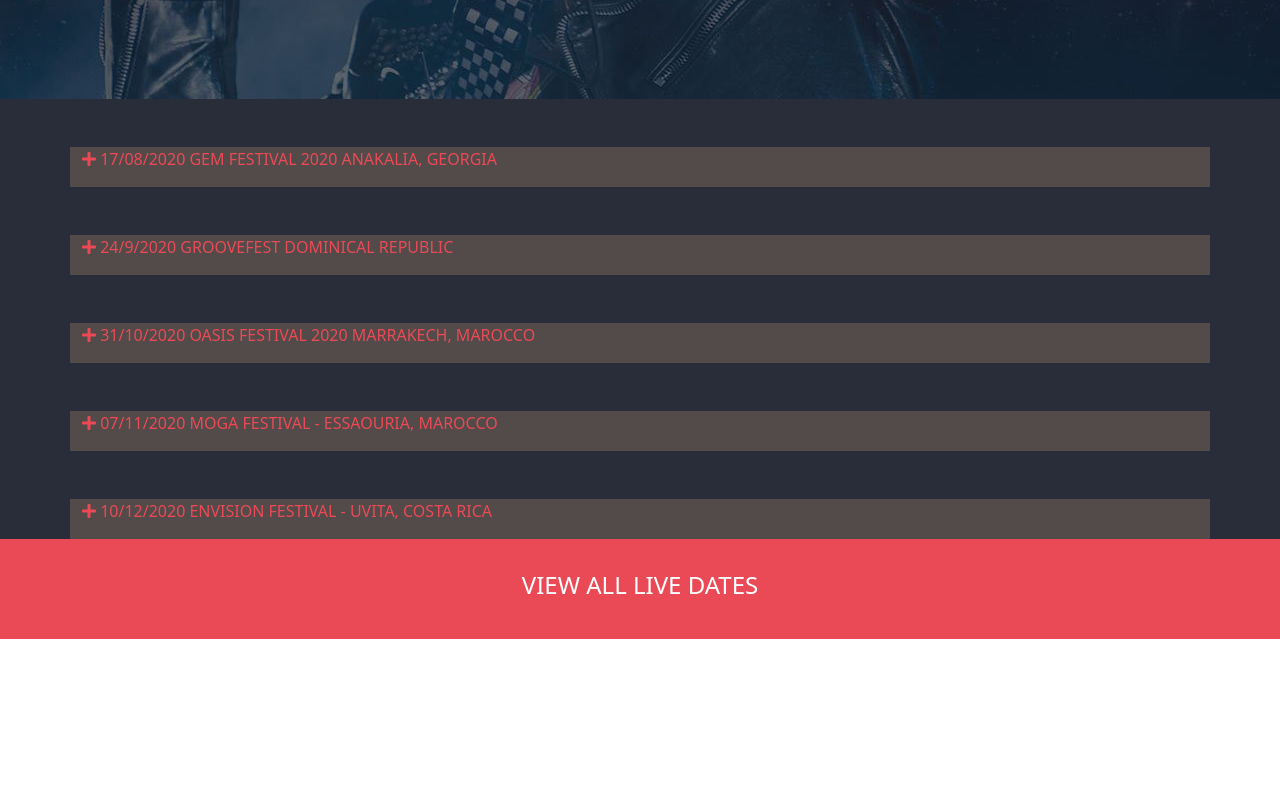
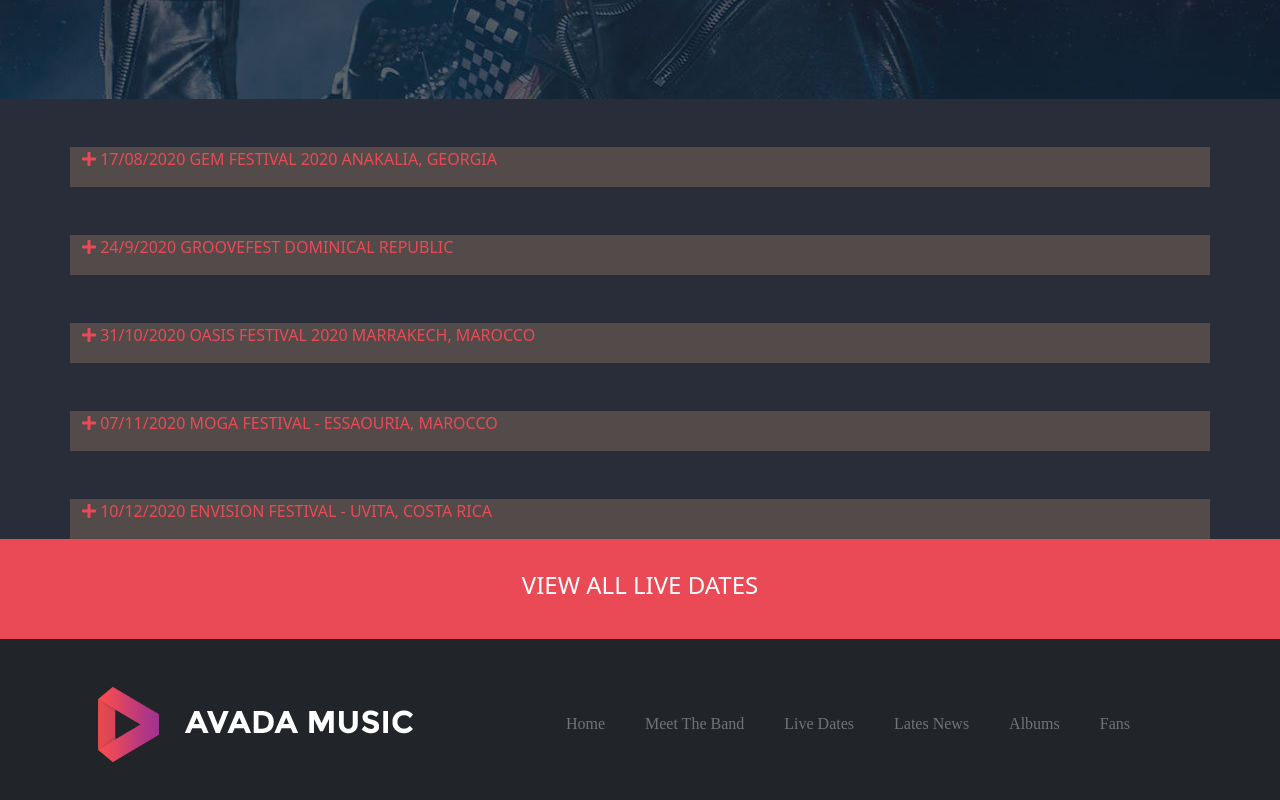
Before and after one commit to sofia-papa/proj-html-vuejs, a Vue app: page / in a window 1280 px wide. Shown: the part 2091-2891 px from the top of the page. Before the commit the page ends 2730 px from the top, so only its background shows below. Built offline with nearby package versions, Linux system fonts and the light colour scheme; a web font is replaced by a local one.

Commit message:
footer links

```diff
--- a/src/App.vue
+++ b/src/App.vue
@@ -35,5 +35,30 @@ h1.title{
   background-color: $bgsecondmain;
 }
 
+ul{
+  margin: 25px 0;
+  display: flex;
+  justify-content: end;
+  list-style: none;
+  font-family: $fontSubtitle;
+  padding: 0 2rem;
+
+}
+
+li a{
+  padding: 20px;
+  text-decoration: none;
+  color: $bgfirstmain;
+
+  &.active{
+    color: gray;
+  }
+
+  &:hover{
+    background-color: ghostwhite;
+  }
+
+}
+
 }
 </style>
--- a/src/components/Footer.vue
+++ b/src/components/Footer.vue
@@ -1,13 +1,55 @@
 <template>
-  <div></div>
+  <div class="bg-footer bg-dark ">
+    <div class="footer-logo px-5 py-5 d-flex justify-content-around">
+      <img class="avada-music-logo " src="../assets/avada-music-logo.png" alt="">
+
+    <nav class="link-elements">
+      <ul class="">
+        <li v-for= "(link, index) in links" :key= "index"><a :class= "{ active : link.current}"> {{ link.text }}</a></li>
+      </ul>
+    </nav>
+  </div>
+</div>
 </template>
 
 <script>
 export default {
+  name: "Footer",
+
+  data: function(){
+    return {
+      links: [
+        {
+          text: "Home",
+          url: "#home"
+        },
+        {
+          text: "Meet The Band",
+          url: "#Meet The Band"
+        },
+        {
+          text: "Live Dates",
+          url: "#Live Dates"
+        },
+        {
+          text: "Lates News",
+          url: "#home"
+        },
+        {
+          text: "Albums",
+          url: "#home"
+        },
+        {
+          text: "Fans",
+          url: "#home"
+        },
+      ]
+    }
+  }
 
 }
 </script >
 
-<style>
+<style lang= "scss">
 
 </style>
```
